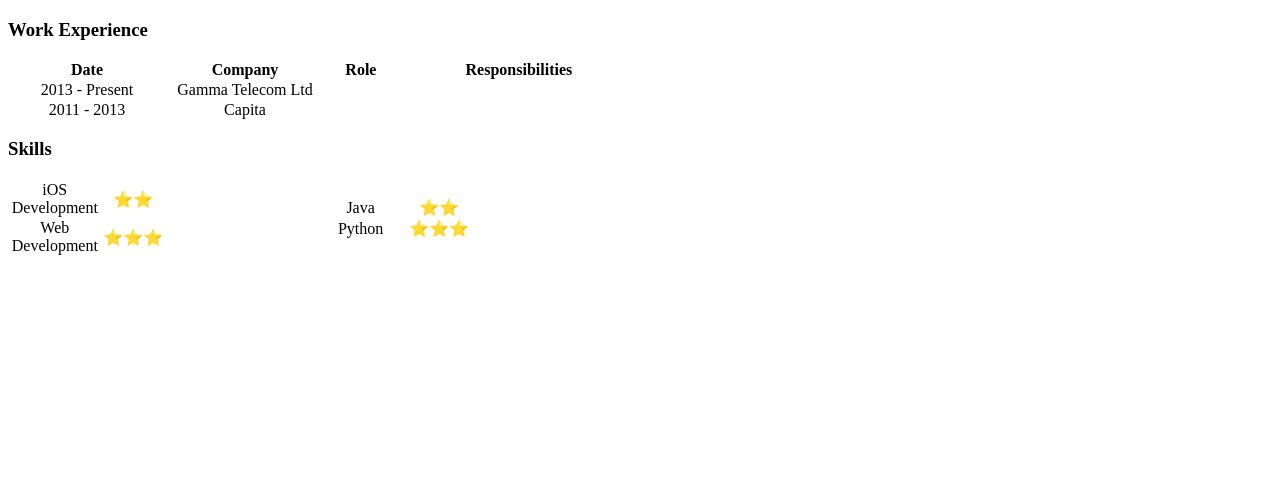
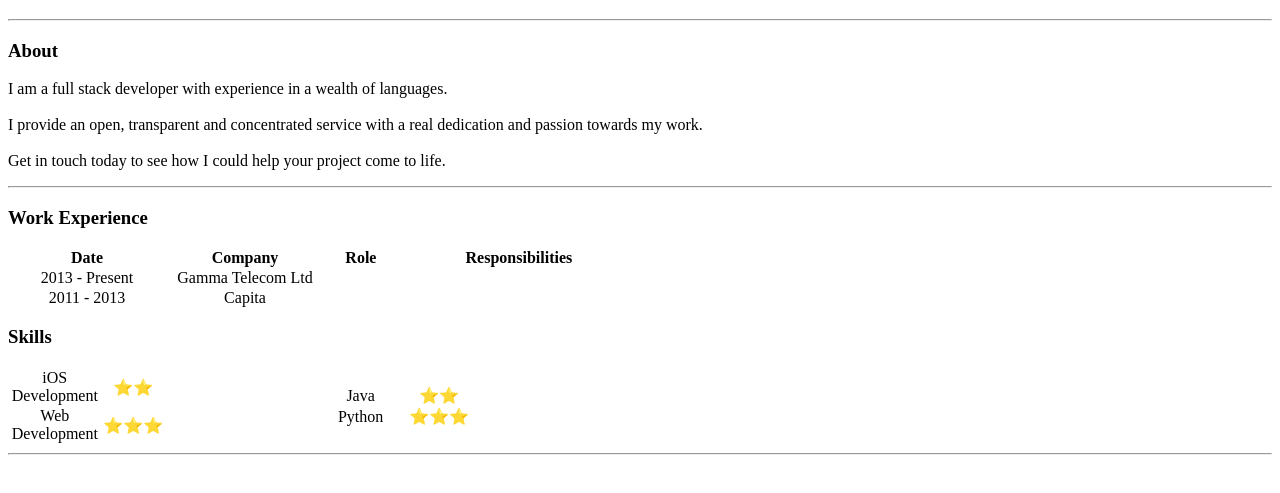
Before and after one commit to NathanCashman/nc-v1, a plain HTML site: page www/index.html in a window 1280 px wide. Shown: the part 273-766 px from the top of the page. Drawn offline with Linux system fonts and the light colour scheme.

Commit message:
About section added and minor table corrections

```diff
--- a/www/index.html
+++ b/www/index.html
@@ -27,6 +27,16 @@
   <!-- your content here... -->
   <img id="profile-img" src="../img/profile.png" alt="nathan profile picture">
   <h1>Nathan Cashman</h1>
+  <hr>
+
+  <h3>About</h3>
+  <p>I am a full stack developer with experience in a wealth of languages.<br><br>
+
+  I provide an open, transparent and concentrated service with a real dedication and passion towards my work.<br><br>
+
+  Get in touch today to see how I could help your project come to life.</p>
+
+  <hr>
 
   <h3>Work Experience</h3>
   <table>
@@ -80,6 +90,9 @@
       </tr> <!-- single row, end -->
     </table> <!-- main table end -->
 
+    <hr>
+
+
   <script src="../js/scripts.js"></script>
 </body>
 </html>
```
Also changed, not shown: 1 other file.
